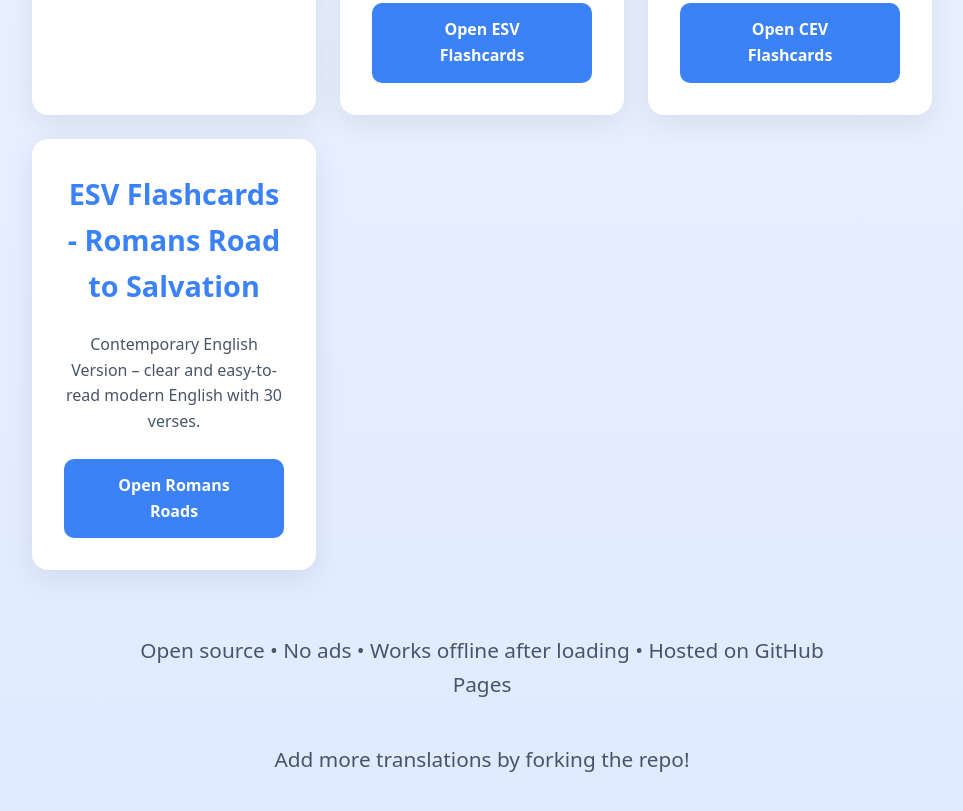
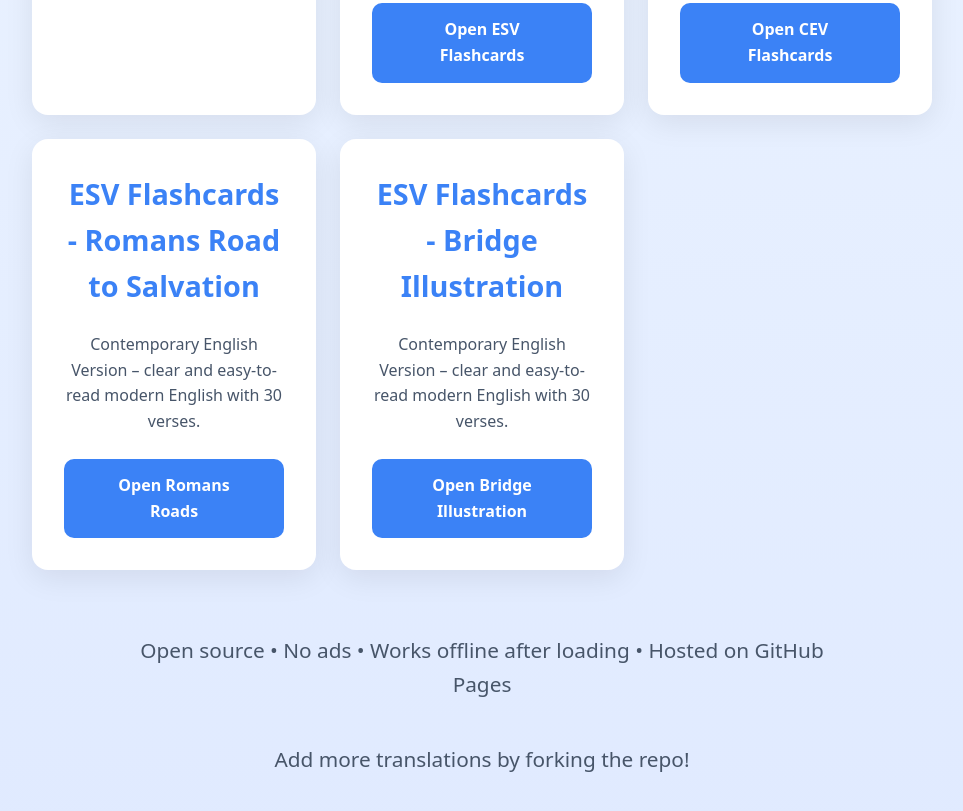
Before and after one commit to samg1010/bible-memorizer, a plain HTML site: page index.html in a window 1280 px wide. Shown: the part 929-1740 px from the top of the page, without its empty margins (158-1121 px from the left). Drawn offline with Linux system fonts and the light colour scheme.

Commit message:
Fix HTML formatting and add new tool cards

```diff
--- a/index.html
+++ b/index.html
@@ -125,6 +125,11 @@
         <p>Contemporary English Version – clear and easy-to-read modern English with 30 verses.</p>
         <a href="romans-road.html" class="button">Open Romans Roads</a>
       </div>
+      <div class="tool-card">
+        <h2>ESV Flashcards - Bridge Illustration</h2>
+        <p>Contemporary English Version – clear and easy-to-read modern English with 30 verses.</p>
+        <a href="bridge.html" class="button">Open Bridge Illustration</a>
+      </div>
     </div>
 
     <footer>
```
